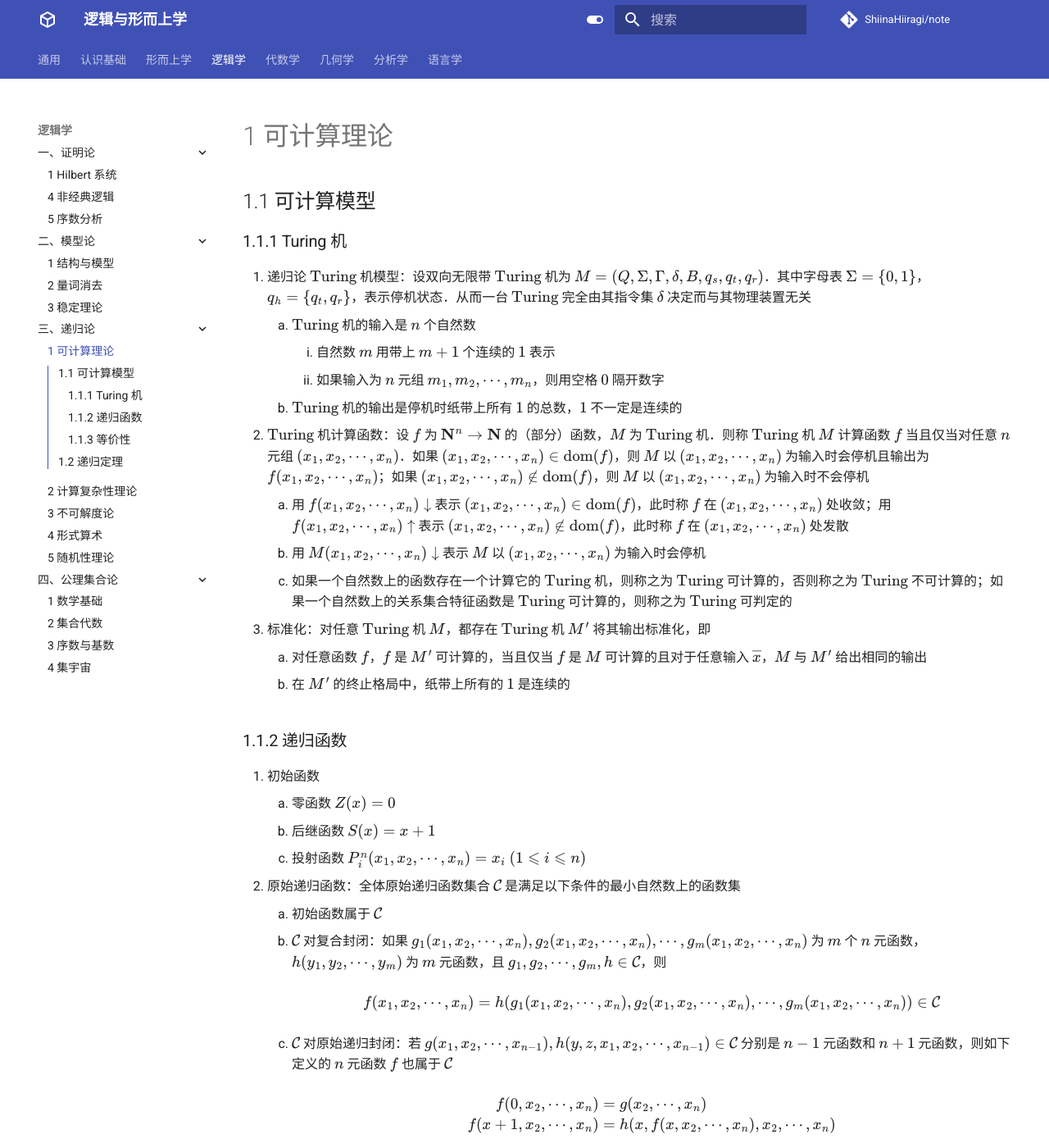
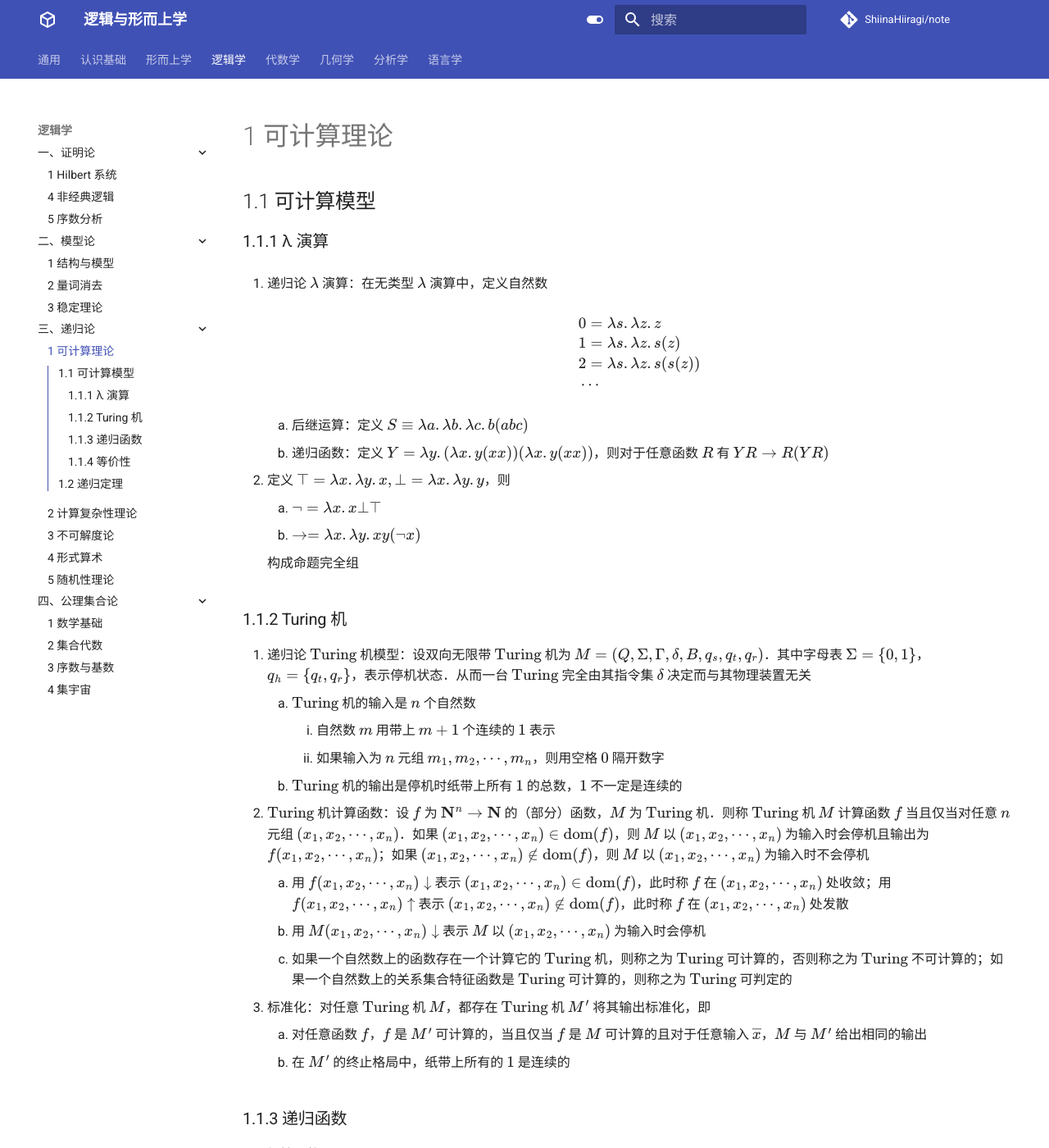
Before and after one commit to ShiinaHiiragi/note, an MkDocs documentation site: the page built from docs/logic/rec/comp.md, in a window 1280 px wide and 1400 px high. Shown: the whole window at 82% size. Built offline with MkDocs 1.6.1 and Material for MkDocs 9.7.7, drawn with Linux system fonts in a browser that asks for light colours; comment, search, counter and statistics services are not loaded; some of the changed text lies outside the part shown.

Commit message:
add lambda for comp

```diff
--- a/docs/logic/rec/comp.md
+++ b/docs/logic/rec/comp.md
@@ -1,7 +1,28 @@
 # 1 可计算理论
 
 ## 1.1 可计算模型
-### 1.1.1 Turing 机
+### 1.1.1 λ 演算
+1. 递归论 $\lambda$ 演算：在无类型 $\lambda$ 演算中，定义自然数
+
+    $$
+    \begin{aligned}
+    & 0 = \lambda s . \lambda z . z \\
+    & 1 = \lambda s . \lambda z . s(z) \\
+    & 2 = \lambda s . \lambda z . s(s(z)) \\
+    & \cdots
+    \end{aligned}
+    $$
+
+    1. 后继运算：定义 $S \equiv \lambda a . \lambda b . \lambda c . b(a b c)$
+    2. 递归函数：定义 $Y = \lambda y .(\lambda x . y(x x))(\lambda x . y(x x))$，则对于任意函数 $R$ 有 $YR \rightarrow R(YR)$
+
+2. 定义 $\top = \lambda x . \lambda y . x, \bot = \lambda x . \lambda y . y$，则
+    1. $\neg = \lambda x . x \bot \top$
+    2. $\rightarrow = \lambda x . \lambda y . x y (\neg x)$
+
+    构成命题完全组
+
+### 1.1.2 Turing 机
 1. 递归论 $\text{Turing}$ 机模型：设双向无限带 $\text{Turing}$ 机为 $M = (Q, \Sigma, \Gamma, \delta, B, q_s, q_t, q_r)$．其中字母表 $\Sigma = \{0, 1\}$，$q_h = \{q_t, q_r\}$，表示停机状态．从而一台 $\text{Turing}$ 完全由其指令集 $\delta$ 决定而与其物理装置无关
     1. $\text{Turing}$ 机的输入是 $n$ 个自然数
         1. 自然数 $m$ 用带上 $m + 1$ 个连续的 $1$ 表示
@@ -15,7 +36,7 @@
     1. 对任意函数 $f$，$f$ 是 $M'$ 可计算的，当且仅当 $f$ 是 $M$ 可计算的且对于任意输入 $\overline x$，$M$ 与 $M'$ 给出相同的输出
     2. 在 $M'$ 的终止格局中，纸带上所有的 $1$ 是连续的
 
-### 1.1.2 递归函数
+### 1.1.3 递归函数
 1. 初始函数
     1. 零函数 $Z(x) = 0$
     2. 后继函数 $S(x) = x + 1$
@@ -160,8 +181,11 @@
         1. 对于递归函数，这样的通用函数不存在
         2. 通用函数 $\Phi(e, x)$ 可以能行地枚举所有一元部分递归函数：$\Phi_{e}(x)=\Phi(e, x)$；$n$ 元部分递归函数用 $\Phi_{e}^{(n)}\left(x_{1}, \cdots, x_{n}\right)$ 枚举
 
-### 1.1.3 等价性
-1. 一个函数是 $\text{Turing}$ 可计算的当且仅当它是部分递归的
+### 1.1.4 等价性
+1. $\lambda$ 演算与部分递归函数等价
+    1. 任何部分递归函数都可用 $\lambda$ 演算编码
+    2. 任何 $\lambda$ 演算可编码的函数均为部分递归函数
+2. $\text{Turing}$ 可计算函数与部分递归函数等价
     1. 任何部分递归函数都是 $\text{Turing}$ 可计算的
         1. 每个初始函数都是 $\text{Turing}$ 可计算的
         2. 任何一台标准的 $\text{Turing}$ 机 $M_1$ 都可以被一台纸带是单向无穷的 $\text{Turing}$ 机 $M_2$ 所模拟
@@ -174,10 +198,10 @@
                 2. 用 $\Phi_{e, s}(x) \downarrow = y$ 表示存在 $y$，$M_e$ 对于输入 $x$ 在 $s$ 步之内停机，且输入为 $y$（$x, y, e < s$）；如果不存在这样的 $y$，则记为 $\Phi_{e, s}(x) \uparrow$
                 3. 若 $W_e$ 是部分递归函数 $\Phi_e$ 的定义域，则用 $W_e$ 表示 $\Phi_e$ 所确定的递归可枚举集；令 $W_{e, s} = \mathrm{dom}(\Phi_{e, s})$，$W_{e, s}$ 是有穷的且 $W_e = {\displaystyle \bigcup_{s \in \mathbf N} W_{e, s}}$
 
-        1. 关于 $\text{Turing}$ 机的谓词是原始递归的：「$e$ 是一个 $\text{Turing}$ 机程序的编码」「$\text{Turing}$ 机 $e$ 中包含四元组 $s$」「状态 $q$ 是 $\text{Turing}$ 机 $e$ 的停机状态」与「$c$ 是一个格局的编码」
-        2. 定义 $\text{Kleene}$ 谓词 $T(e, x, z)$ 为 $z$ 是程序 $e$ 对输入 $x$ 的计算过程的编码，则 $T$ 是原始递归的
+        2. 关于 $\text{Turing}$ 机的谓词是原始递归的：「$e$ 是一个 $\text{Turing}$ 机程序的编码」「$\text{Turing}$ 机 $e$ 中包含四元组 $s$」「状态 $q$ 是 $\text{Turing}$ 机 $e$ 的停机状态」与「$c$ 是一个格局的编码」
+        3. 定义 $\text{Kleene}$ 谓词 $T(e, x, z)$ 为 $z$ 是程序 $e$ 对输入 $x$ 的计算过程的编码，则 $T$ 是原始递归的
 
-2. $\text{Church}-\text{Turing}$ 论题：直观可计算函数类就是部分递归函数构成的类，也就是 $\text{Turing}$ 可计算函数类
+3. $\text{Church}-\text{Turing}$ 论题：直观可计算函数类就是部分递归函数构成的类，也就是 $\lambda$ 演算可编码函数类或 $\text{Turing}$ 可计算函数类
 
 ## 1.2 递归定理
 1. 参数定理（$\text{Kleene} \ s-m-n$ 定理的一般形式）：令 $m, n \in \mathbf N^+$，则存在原始递归的单射 $s_n^m: \mathbf N^{m+1} \to \mathbf N$，使得对任意 $x \in \mathbf N, \overline y \in \mathbf N^m$ 都有 $\Phi_{s_n^m(x, \overline y)}^{(n)} (\overline z) = \Phi_x^{(m+n)} (\overline y, \overline z)$
```
Also changed, not shown: docs/logic/set/univ.md (+1 -1 lines).
